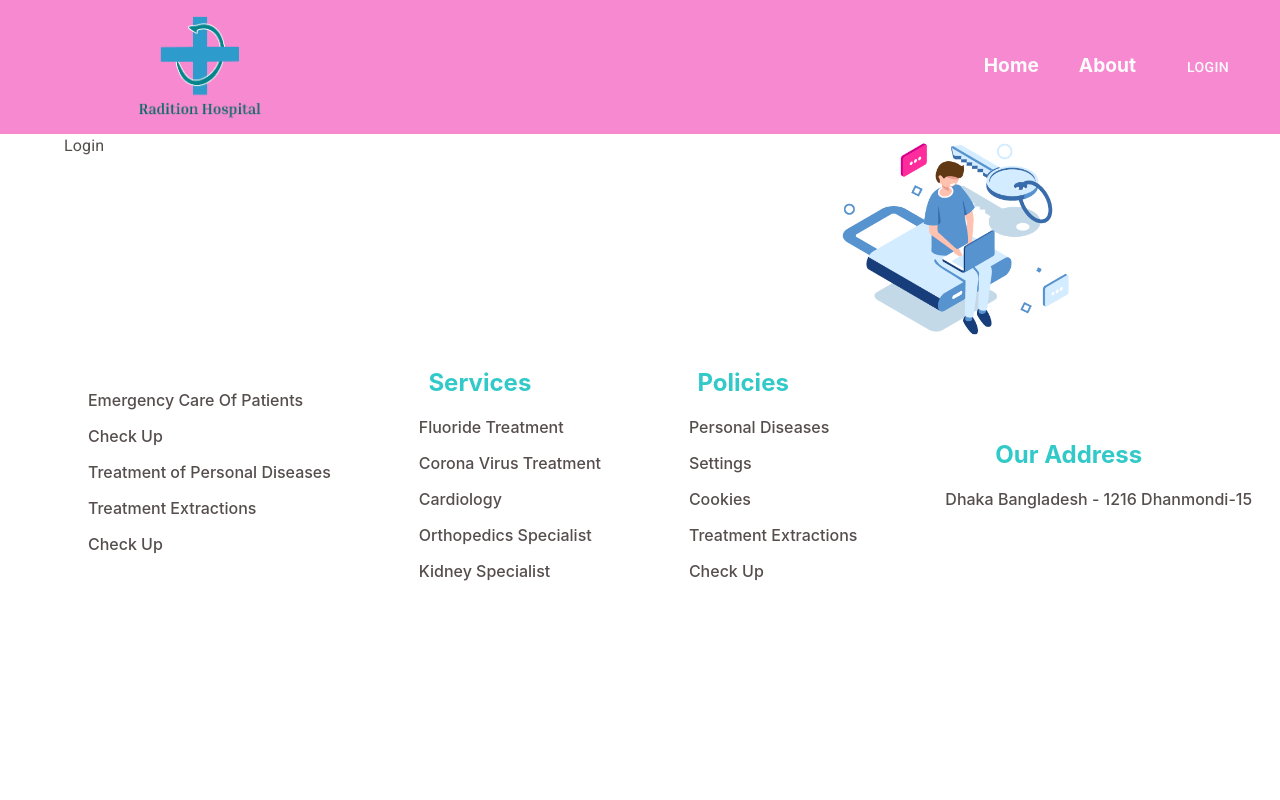
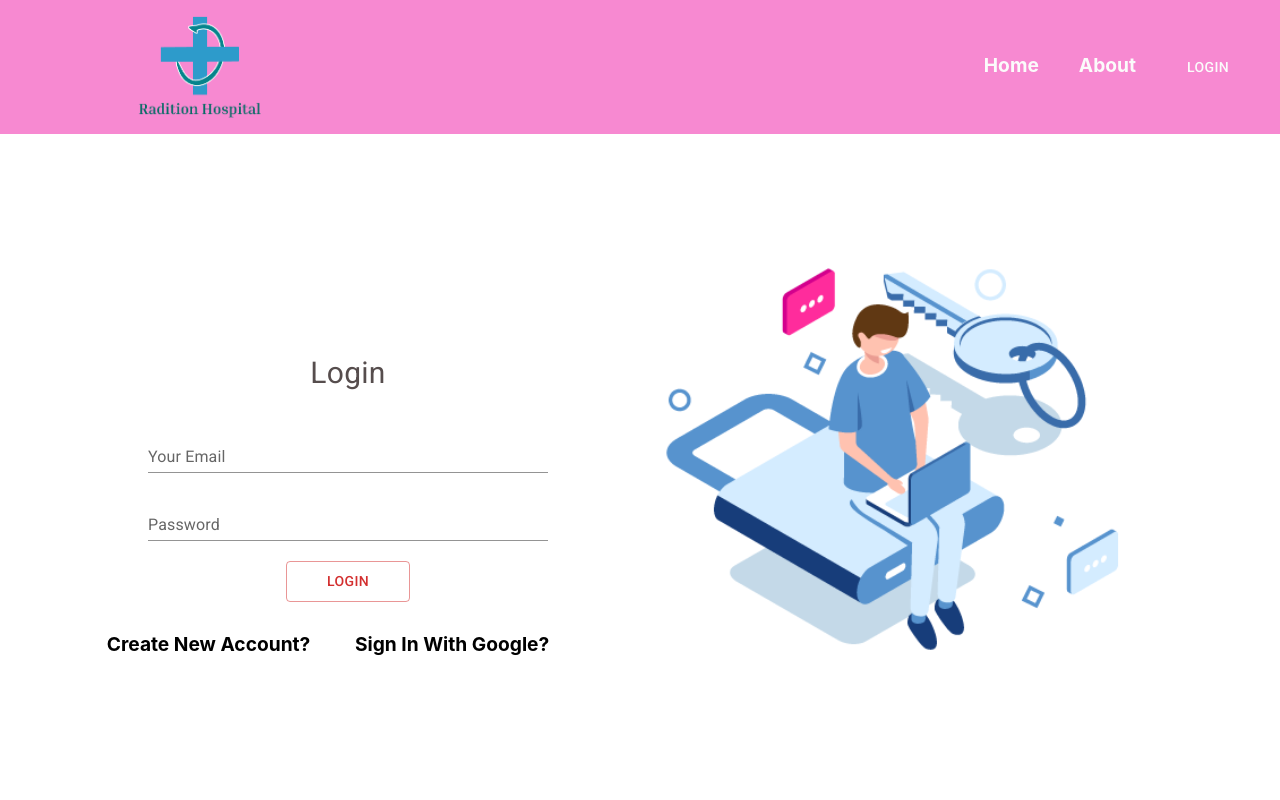
Before and after one commit to BishalAshiq/website-hospital, a React (Create React App) app: page /login in a window 1280 px wide. Shown: the top 800 px of the page. Built offline with nearby package versions, Linux system fonts and the light colour scheme.

Commit message:
added newItems

```diff
--- a/src/App.js
+++ b/src/App.js
@@ -3,6 +3,7 @@ import "./App.css";
 import Home from "./Pages/Home/Home/Home";
 import About from "./Pages/Home/About/About";
 import Navigation from "./Shared/Navigation/Navigation";
+import Register from "./Pages/Login/Register/Register";
 import Footer from "./Shared/Footer/Footer";
 import Appointment from "./Pages/Appointment/Appointment/Appointment";
 import Login from "./Pages/Login/Login/Login";
@@ -13,6 +14,7 @@ function App() {
       <Routes>
         <Route path="/" element={<Home />} />
         <Route path="/about" element={<About />} />
+        <Route path="/register" element={<Register />} />
         <Route path="/login" element={<Login />} />
         <Route path="/appointment" element={<Appointment />} />
         <Route />
--- a/src/Pages/Login/Login/Login.js
+++ b/src/Pages/Login/Login/Login.js
@@ -1,33 +1,78 @@
-import { Grid, Typography } from "@mui/material";
+import { Button, Grid, Typography } from "@mui/material";
 import { Container } from "@mui/system";
-import React from "react";
+import TextField from "@mui/material/TextField";
+import React, { useState } from "react";
 import loginImg from "../../../Images/Contacts/login.png";
 
 const Login = () => {
-
-    const handleLoginSubmit = e =>{
-
+const [loginData, setLoginData] = useState({});
+  const handleOnChange = e =>{
+   const field = e.target.name;
+   const value = e.target.value;
+   const newLoginData = {...loginData};
+   newLoginData[field]= value;
+   setLoginData(newLoginData);
+  }
+  const handleLoginSubmit = e => {
     e.preventDefault();
-    }
+  };
 
   return (
-    <div>
     <Container>
-        <Grid container spacing={2}>
-          <Grid item xs={12} md={6}>
-            <Typography variant="body1" gutterBottom>
+      <Grid container spacing={2} style={{ marginTop: 100 }}>
+        <Grid
+          style={{ marginTop: 100, marginBottom: 200, width: 300 }}
+          item
+          xs={12}
+          md={6}
+        >
+          <Typography
+            style={{
+              textAlign: "center",
+              alignItems: "center",
+              fontSize: 30,
+              marginBottom: 30,
+            }}
+            variant="body1"
+            gutterBottom
+          >
             Login
           </Typography>
           <from onSubmit={handleLoginSubmit}>
-
-            </from>
+            <TextField
+              style={{ width: 400, marginBottom: 20 }}
+              onChange={handleOnChange}
+              id="standard-basic"
+              label="Your Email"
+              name="email"
+              variant="standard"
+            />{" "}
+            <br />
+            <TextField
+              style={{ width: 400, marginBottom: 20 }}
+              onChange={handleOnChange}
+              id="standard-basic"
+              label="Password"
+              type="password"
+              name="password"
+              variant="standard"
+            /> <br/>
+            <Button
+              style={{padding: "7px 40px", marginBottom: 30}}
+              type="submit"
+              variant="outlined"
+              color="error">
+              Login
+            </Button>
+          </from> <br/>
+          <a style={{color: "black"}} href="/register"> Create New Account?</a>
+          <a style={{color: "black"}} href="/login"> Sign In With Google?</a>
         </Grid>
         <Grid item xs={12} md={6}>
-            <img src={loginImg} alt="" />
+          <img style={{ width: 600, marginLeft: -75 }} src={loginImg} alt="" />
         </Grid>
       </Grid>
     </Container>
-    </div>
   );
 };
 
--- a/src/Pages/Contacts/Contact.css
+++ b/src/Pages/Login/Register/Register.css
@@ -18,9 +18,7 @@ label{
 input{
     padding: 30px 400px 30px 400px;
     margin: 5px;
-    border: 1px solid rgb(255, 255, 255);
-    box-shadow: 0px 0px 2px 2px rgb(83, 123, 110);
-    border-radius: 10px;
+
 }
 textarea{
     width: 600px;
--- /dev/null
+++ b/src/Pages/Login/Register/Register.js
@@ -0,0 +1,31 @@
+import React from "react";
+import { Container } from "@mui/system";
+import "./Register.css";
+
+const Register = () => {
+  return (
+    <div
+      className="contact"
+      style={{
+        backgroundImage: `url("https://i.ibb.co/QkfBtsv/Contact-bg.png")`,
+        backgroundRepeat: "no-repeat",
+        backgroundSize: "cover",
+      }}
+    >
+      <h1 className="contact-h1">Contacts US</h1>
+      <Container>
+       <from>
+       <label for="name">Name</label>
+        <input id="name" type="text" /> <br />
+        <label for="email">Email</label>
+        <input id="email" type="text" /> <br />
+        <label for="subject">Write Something</label>
+        <textarea id="Write Something" type="text-area" />
+       </from>
+       <a style={{color: "white"}} href="/login"> Already Have Account?</a>
+      </Container>
+    </div>
+  );
+};
+
+export default Register;
```
Also changed, not shown: src/Pages/Contacts/Contacts.js (deleted, +0 -34 lines). Lines whose indentation alone changed are shown as unchanged.
